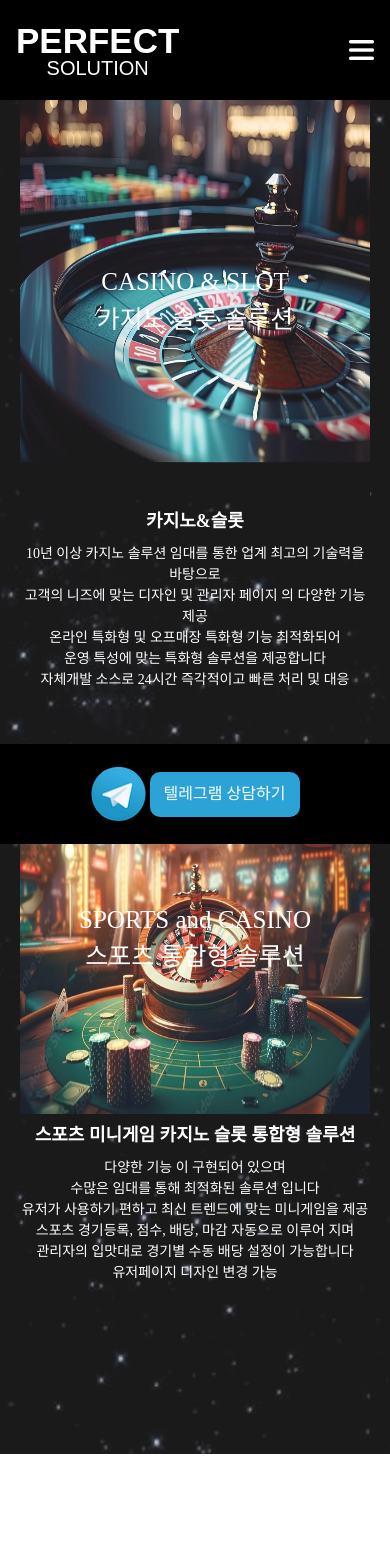
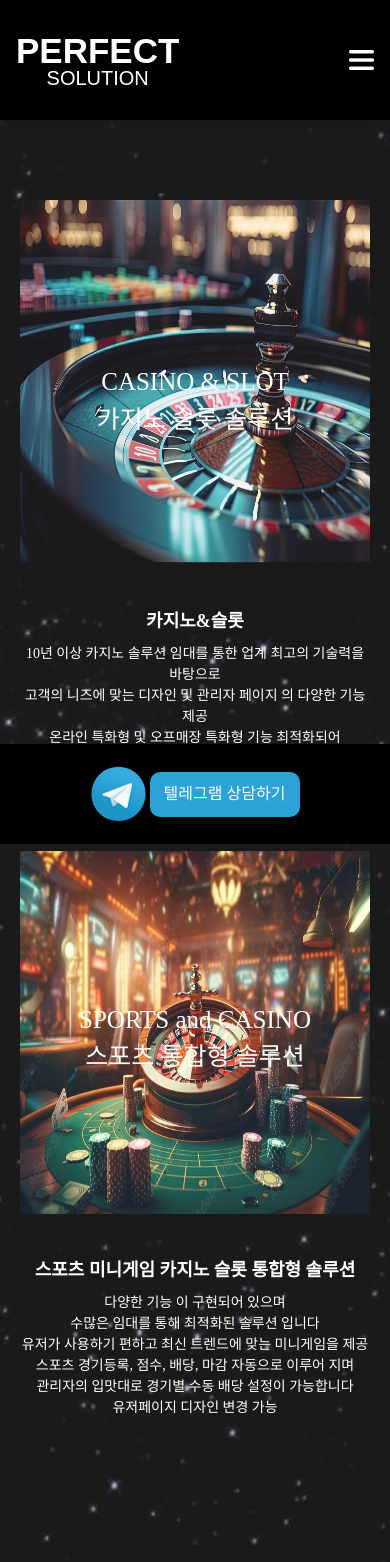
Before and after one commit to junhyeong32/perfrect_solution, a Next.js app: page /solution in a window 390 px wide. Shown: the top 1562 px of the page. Before the commit the page ends 1454 px from the top, so only its background shows below. Built offline with nearby package versions, Linux system fonts and the light colour scheme; a web font is replaced by a local one.

Commit message:
feat: 완성

```diff
--- a/components/Header.tsx
+++ b/components/Header.tsx
@@ -14,7 +14,7 @@ export default function Header() {
 
 
     return (
-        <header className="w-full h-[100px] flex justify-between items-center shadow md:px-24 xs:px-4 bg-black">
+        <header className="w-full h-[120px] flex justify-between items-center shadow md:px-24 xs:px-4 bg-black">
             {/*  fixed top-0 z-[1] */}
             <button onClick={() => router.push("/")}
                     style={{
--- a/components/Layout/index.tsx
+++ b/components/Layout/index.tsx
@@ -17,7 +17,7 @@ export default function Layout<FC>({children}: any) {
                 style={{
                     background: "center/cover no-repeat url('/background2.jpeg')",
                     opacity: router.pathname === "/" ? 1 : 0.9,
-                    minHeight: "calc(100vh - 100px)",
+                    minHeight: "calc(100vh - 120px)",
                 }}
             >
                 {children}
--- a/pages/solution.tsx
+++ b/pages/solution.tsx
@@ -7,9 +7,9 @@ const inter = Inter({subsets: ["latin"]});
 export default function Solution() {
     return (
         <Layout>
-            <div className={"w-full max-w-[1280px] flex flex-col items-center text-center px-5"}>
-                <div className={"w-full flex md:flex-row xs:flex-col gap-10"}>
-                    <section className={"w-full flex flex-col items-center gap-2 animate__animated animate__fadeInUp"}>
+            <div className={"w-full h-full max-w-[1280px] flex flex-col items-center text-center px-5 pt-[80px]"}>
+                <div className={"w-full h-full items-start flex md:flex-row xs:flex-col gap-10"}>
+                    <section className={"w-full flex flex-col h-full justify-center items-center gap-2 animate__animated animate__fadeInUp"}>
                         <div className={"relative lg:w-[600px] h-[400px] xs:w-full"}>
                             <Image src={"/slot.jpeg"} fill alt={"slot"}/>
                             <div className={"w-full absolute sm:text-[35px] xs:text-[25px] top-[50%] left-[50%]"}
@@ -43,8 +43,9 @@ export default function Solution() {
                                  animationDelay: "0.25s"
                              }}
                     >
-                        <div className={"relative lg:w-[600px] h-[363px] xs:w-full "}>
+                            <div className={"relative lg:w-[600px] h-[363px] xs:w-full mb-[35px] "}>
                                 <Image src={"/sports.png"} fill alt={"sports"}/>
+
                                 <div className={"w-full absolute sm:text-[35px] xs:text-[25px] top-[50%] left-[50%]"}
                                      style={{
                                          transform: 'translate(-50%, -43%)',
```
Lines whose indentation alone changed are shown as unchanged.
